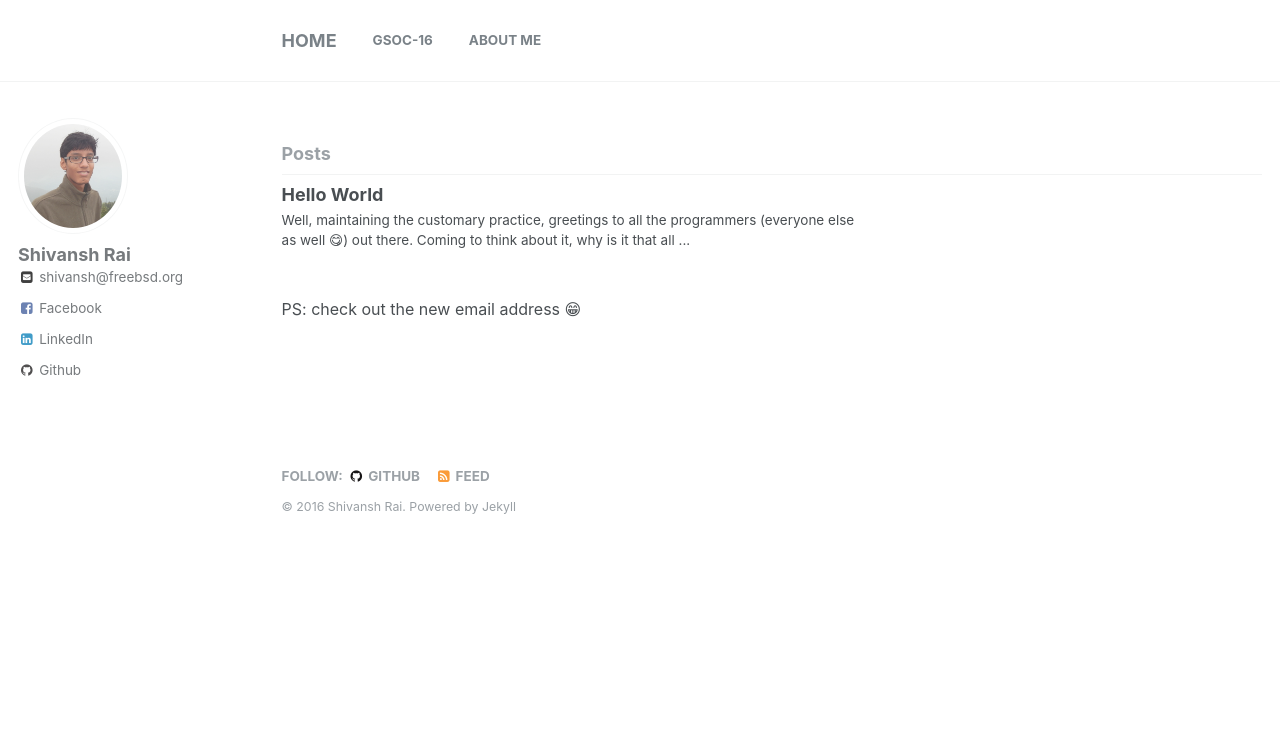
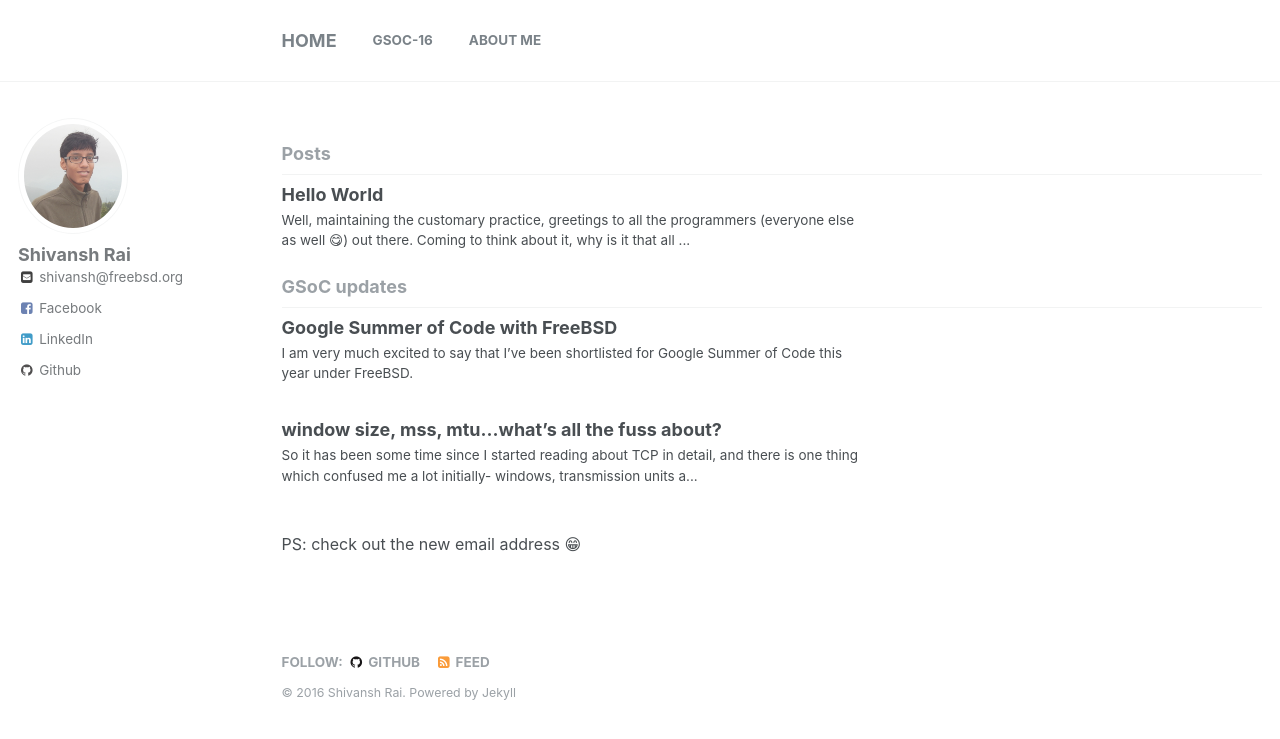
Before and after one commit to shivansh/shivansh.github.io, a Jekyll site: the page built from index.html, in a window 1280 px wide. Shown: the top 739 px of the page. Built offline with Jekyll 4.4.1, drawn with Linux system fonts in a browser that asks for light colours; the list of posts is cut into pages by our own code.

Commit message:
Updating the front page

```diff
--- a/_config.yml
+++ b/_config.yml
@@ -121,7 +121,7 @@ defaults:
       path: ""
       type: gsoc
     values:
-      layout: pages
+      layout: single
       author_profile: true
       share: true
       comments: true
@@ -130,6 +130,7 @@ defaults:
 include:
   - .htaccess
   - _pages
+  #- assets/js/plugins
 exclude:
   - "*.sublime-project"
   - "*.sublime-workspace"
--- a/_gsoc/window-size-and-mss.md
+++ b/_gsoc/window-size-and-mss.md
@@ -3,7 +3,7 @@ title: "window size, mss, mtu...what's all the fuss about?"
 layout: single
 ---
 
-So it has been some time since I started reading about TCP in detail, and there is one thing which confused me a lot - windows, transmission units and segments. When given a first read, they sound nearly same, well not same but one may be tempted to think "Why was there even a need to define them separately?". So let's go slowly about each of them, and then try to figure out where the difference lies.
+So it has been some time since I started reading about TCP in detail, and there is one thing which confused me a lot initially- windows, transmission units and segments. When given a first read, they sound nearly same, well not same but one may be tempted to think "Why was there even a need to define them separately?". So let's go slowly about each of them, and then try to figure out where the difference lies.
 
 ## TCP windows
 When we think about TCP, there are two entities on which transport depends - the capacity of the network and the capacity of the endpoints (namely the client and the server). **Congestion window** marks the limit of data which can be held by the network, a process known as **Congestion control** and the **Receive window** tries not to exceed the capacity of the receiver to process data, a process known as **Flow control**.
@@ -11,7 +11,7 @@ When we think about TCP, there are two entities on which transport depends - the
 ## MSS (Maximum segment size)
 Before going on to mss, let's first understand what a TCP segment is. A segment is basically data (obtained from a data stream) along with a TCP header. A typical TCP header looks something like this.<br><br>
 <center><img src="http://i.imgur.com/5oPxU0t.png"></center>
-<br> Now, **mss** denotes the maximum amount of data that an endpoint can handle in a single TCP segment.
+<br> Now, **mss** denotes the maximum amount of data that an TCP is willing to handle in a single TCP segment. Having said that, one is right to derive a conclusion that the congestion window size is effectively a multiple of **mss**. Also, **mss** has no bearing on the receive window.
 
 ## MTU (Maximum transmission unit)
 MTU is the largest size packet or frame, specified in octets (eight-bit bytes), that can be sent in a packet or frame based network such as the Internet.
@@ -23,5 +23,7 @@ Interestingly, the above diagram itself is enough for clearly denoting the diffe
 
 ## Some specifics
 * The default TCP **mss** is 536 bytes. It's value can be optionally set as a TCP option, but cannot be changed once the connection is established.
-* The Internet de facto standard **mtu** is 576, but ISPs often suggest using 1500.
+* The Internet de facto standard **mtu** is 576 bytes, but ISPs often suggest using 1500 bytes.
 * Maximum **window size** is 65,535 bytes.
+
+Thanks for reading. Hope it helps. &#x1F601;
--- a/index.html
+++ b/index.html
@@ -11,6 +11,12 @@ author_profile: true
   {% include archive-single.html %}
 {% endfor %}
 
+<h1 class="archive__subtitle">GSoC updates</h1>
+
+{% for post in site.gsoc %}
+  {% include archive-single.html type="list" %}
+{% endfor %}
+
 <br><font size="3">PS: check out the new email address &#x1F601;</font>
 
 {% include paginator.html %}
```
Also changed, not shown: 1 other file.
